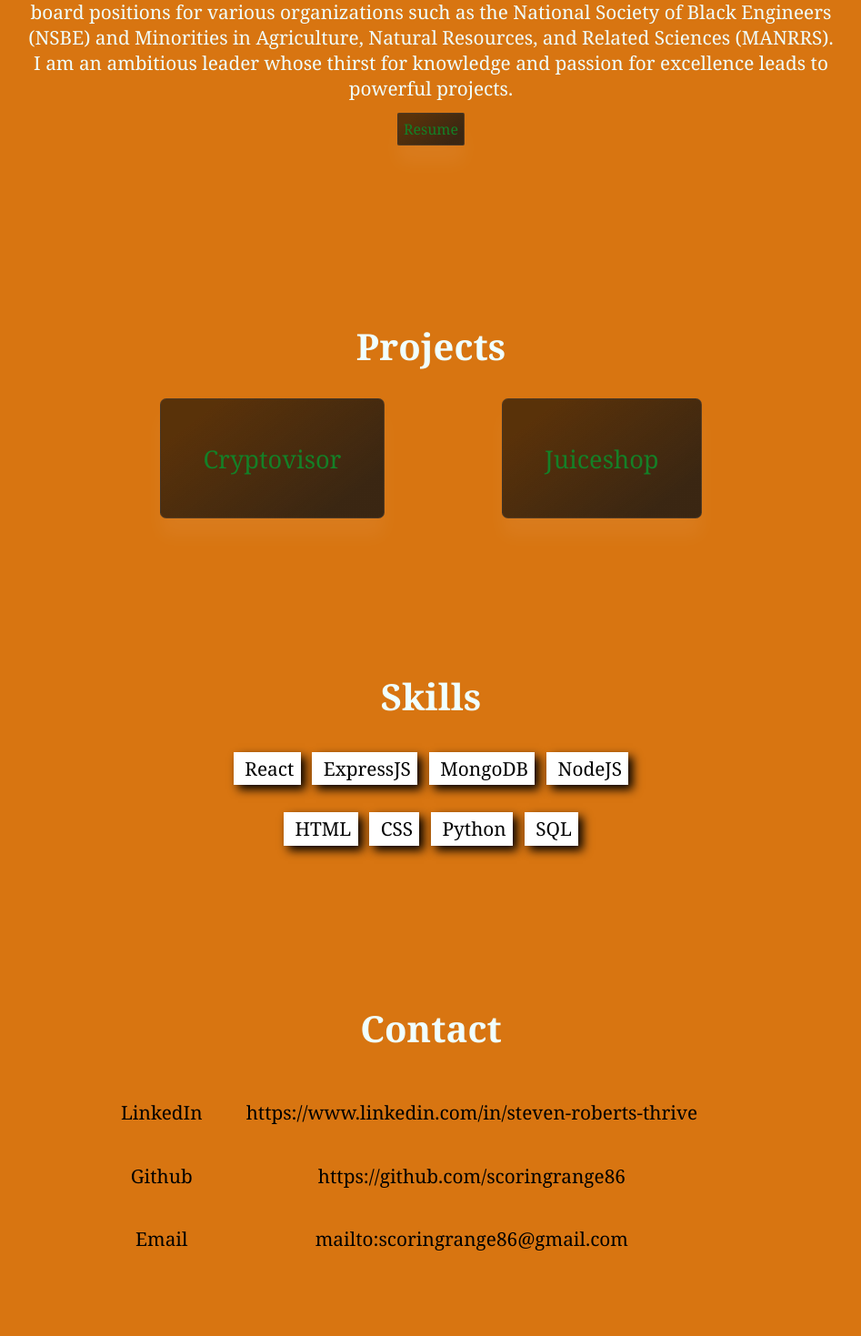
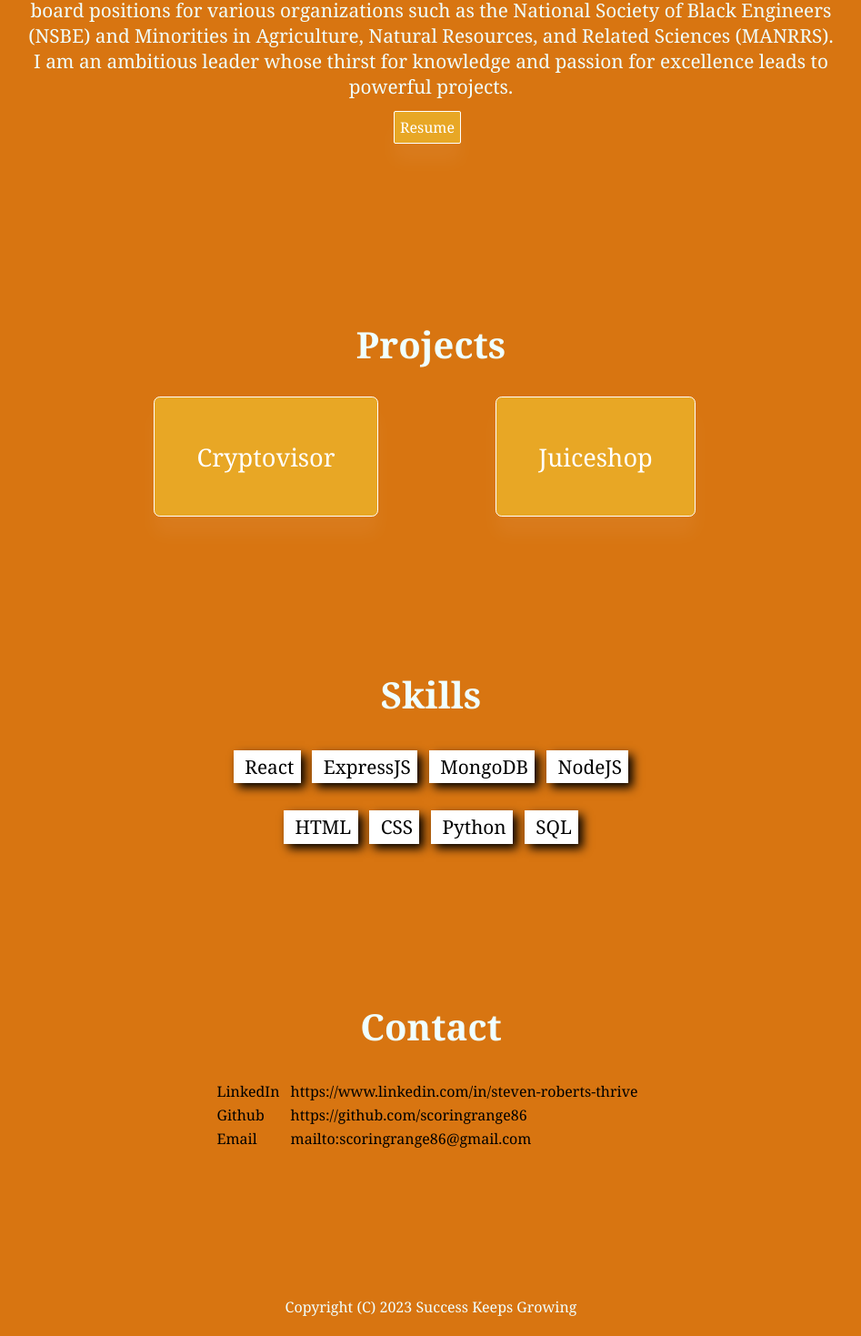
Before and after one commit to scoringrange86/portfolio, a React (Create React App) app: page / in a window 1280 px wide. Shown: the part 541-2010 px from the top of the page at 91% size, without its empty margins (166-1113 px from the left). Built offline with nearby package versions, Linux system fonts and the light colour scheme.

Commit message:
Updated button styling and tab icon

```diff
--- a/public/index.html
+++ b/public/index.html
@@ -2,7 +2,7 @@
 <html lang="en">
   <head>
     <meta charset="utf-8" />
-    <link rel="icon" href="%PUBLIC_URL%/favicon.ico" />
+    <link rel="icon" href="%PUBLIC_URL%/skglogo.png" />
     <meta name="viewport" content="width=device-width, initial-scale=1" />
     <meta name="theme-color" content="#000000" />
     <meta
--- a/src/components/AboutMe.css
+++ b/src/components/AboutMe.css
@@ -4,16 +4,15 @@
 
 }
 .content-wrapper {
-    /* max-width: 70%; */
     text-align: center;
     margin: auto;
 }
 
 .headshot {
-    border-radius: 10px;
-    border: 2px solid rgba(86, 86, 86, 0.3);
+    border-radius: 22px;
+    border: 1px solid rgba(86, 86, 86, 0.3);
     box-sizing: border-box;
-    box-shadow: 0px 20px 20px rgba(252, 251, 251, 0.05);
+    box-shadow: 12px 12px 18px 0 rgba(0, 0, 0, .2), 12px 12px 18px 0 rgba(0, 0, 0, .19);
 }
 
 .resume-link {
@@ -21,10 +20,10 @@
     font-weight: normal;
     font-size: 1em;
     text-align: center;
-    color: #148027;
+    color: white;
     text-decoration: none;
-    background: linear-gradient(142.96deg, rgba(5, 5, 5, 0.6) 15.96%, rgba(19, 19, 19, 0.8) 83.29%);
-    border: 1px solid rgba(86, 86, 86, 0.3);
+    background: #e8a725;
+    border: 1px solid white;
     box-sizing: border-box;
     box-shadow: 0px 20px 20px rgba(252, 251, 251, 0.05);
     padding: 6px 6px;
@@ -32,11 +31,13 @@
 }
 
 .resume-link:hover {
-    border: 1px solid rgba(252, 250, 250, 0.3);
+    border: 1px solid #148027;
+    color: #148027;
 }
 
 .resume-link:active {
-    border: 1px solid #FFFFFF;
+    border: 1px solid #139b2c;
+    color: #139b2c;
 }
 
 @media (max-width: 850px) {
--- a/src/components/Contact.css
+++ b/src/components/Contact.css
@@ -25,12 +25,16 @@
 a {
     color: black;
     text-decoration: none;
+    margin-right: .5em;
 }
 
 a:hover {
     color: white;
 }
 
+td {
+    text-align: left;
+}
 
 
 @media (max-width: 675px) {
--- a/src/components/Contact.js
+++ b/src/components/Contact.js
@@ -11,41 +11,29 @@ function Contact() {
                         { name: "Github", path: "https://github.com/scoringrange86"},
                          {name: "Email", path: "mailto:scoringrange86@gmail.com"}
                     ]
-
-
     return (
         <div className="contact-wrapper">
             <h1> Contact </h1>
             <div className="contact-content-wrapper">
-                <div className="contact-content">
-                {
-                    contacts.map((contact) => (
-                            <a
-                            className="contact-item"
-                             key={contact.name}
-                            href={contact.path}
-                            rel= "noopener noreferrer"
-                            target="_blank">
-                                <p>{contact.name}</p>
-                            </a>
+                <table>
+                    {
+                    contacts.map( (contact) => (
+                        <tr>
+                            <td>
+                                <a href={contact.path}>
+                                 {contact.name}
+                                </a>
+                           </td>
+                            <td>
+                                <a href={contact.path}>
+                                {contact.path}
+                                </a>
+                                </td>
+                        </tr>
+
                     ))
-                }
-                </div>
-                <div className="contact-content">
-                {
-                    contacts.map((actualLink) => (
-                            <a
-                            className="contact-item"
-                            key={actualLink.path}
-                            href={actualLink.path}
-                            rel="noreferrer"
-                                target="_blank"
-                            >
-                                <p>{actualLink.path}</p>
-                            </a>
-                    ))
-                }
-                </div>
+                    }
+                </table>
                 </div>
         </div>
 
--- a/src/components/Footer.css
+++ b/src/components/Footer.css
@@ -1,15 +1,15 @@
 .footer {
-    font-size: 1.15em;
+    font-size: 1em;
 }
 
 @media (max-width: 675px) {
     .footer {
-        font-size: .75em;
+        font-size: .7em;
     }
 }
 
 @media (max-width: 475px) {
     .skill-card {
-        font-size: .6em;
+        font-size: .5em;
     }
 }
--- a/src/components/Projects.css
+++ b/src/components/Projects.css
@@ -17,10 +17,10 @@
     font-weight: normal;
     font-size: 1.7em;
     text-align: center;
-    color: #148027;
+    color: white;
     text-decoration: none;
-    background: linear-gradient(142.96deg, rgba(5, 5, 5, 0.6) 15.96%, rgba(19, 19, 19, 0.8) 83.29%);
-    border: 1px solid rgba(86, 86, 86, 0.3);
+    background: #e8a725;
+    border: 1px solid white;
     box-sizing: border-box;
     box-shadow: 0px 20px 20px rgba(252, 251, 251, 0.05);
     padding: 1.7em 1.7em;
@@ -29,12 +29,14 @@
 }
 
 .project-item:hover {
-    border: 1px solid rgba(252, 250, 250, 0.3);
+    border: 1px solid #148027;
+    color: #148027;
 }
 
 
 .project-item:active {
-    border: 1px solid #FFFFFF;
+    border: 1px solid #139b2c;
+    color: #139b2c;
 }
 
 
```
Also changed, not shown: src/components/Skills.css (+0 -7 lines).
